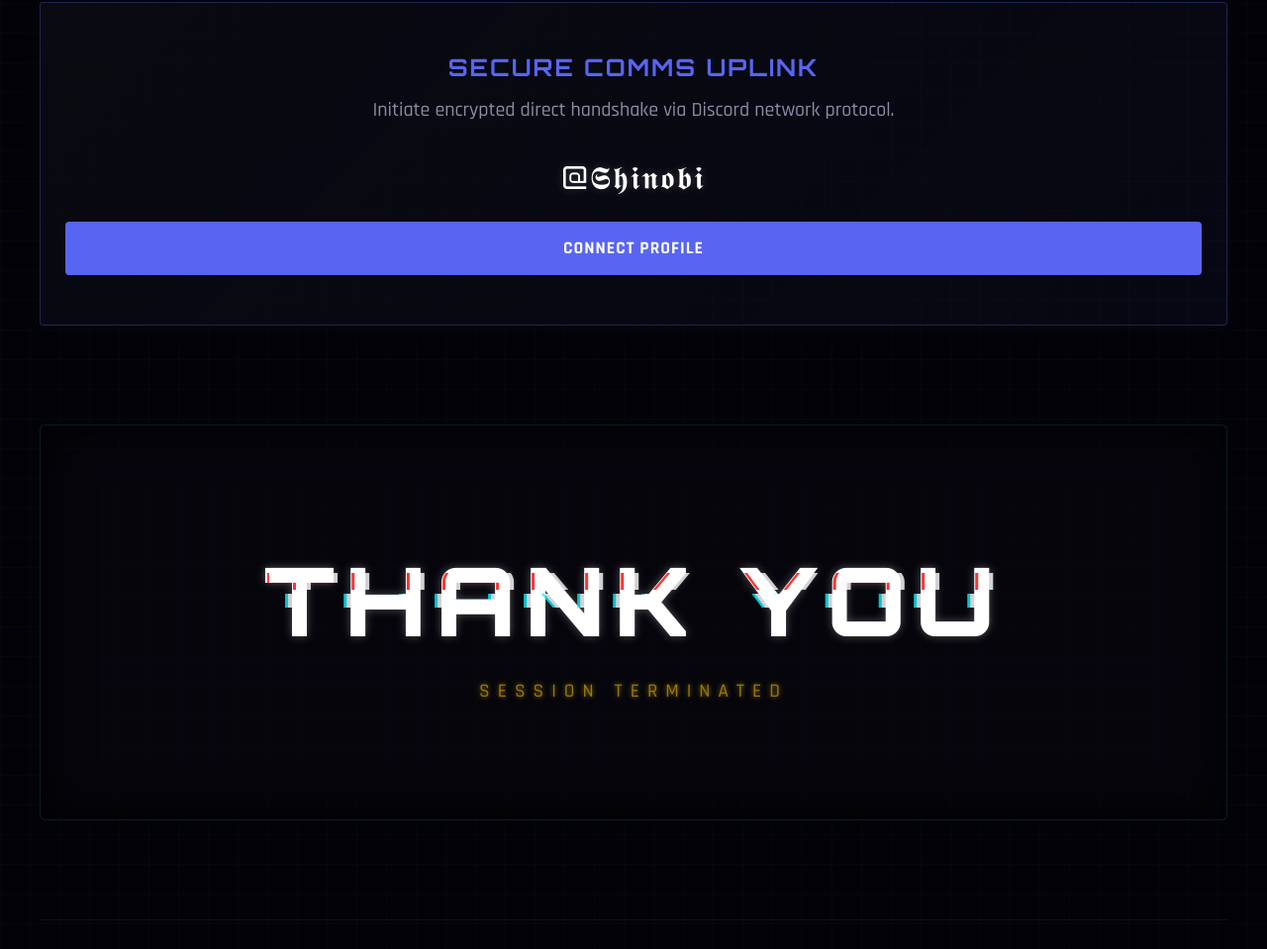
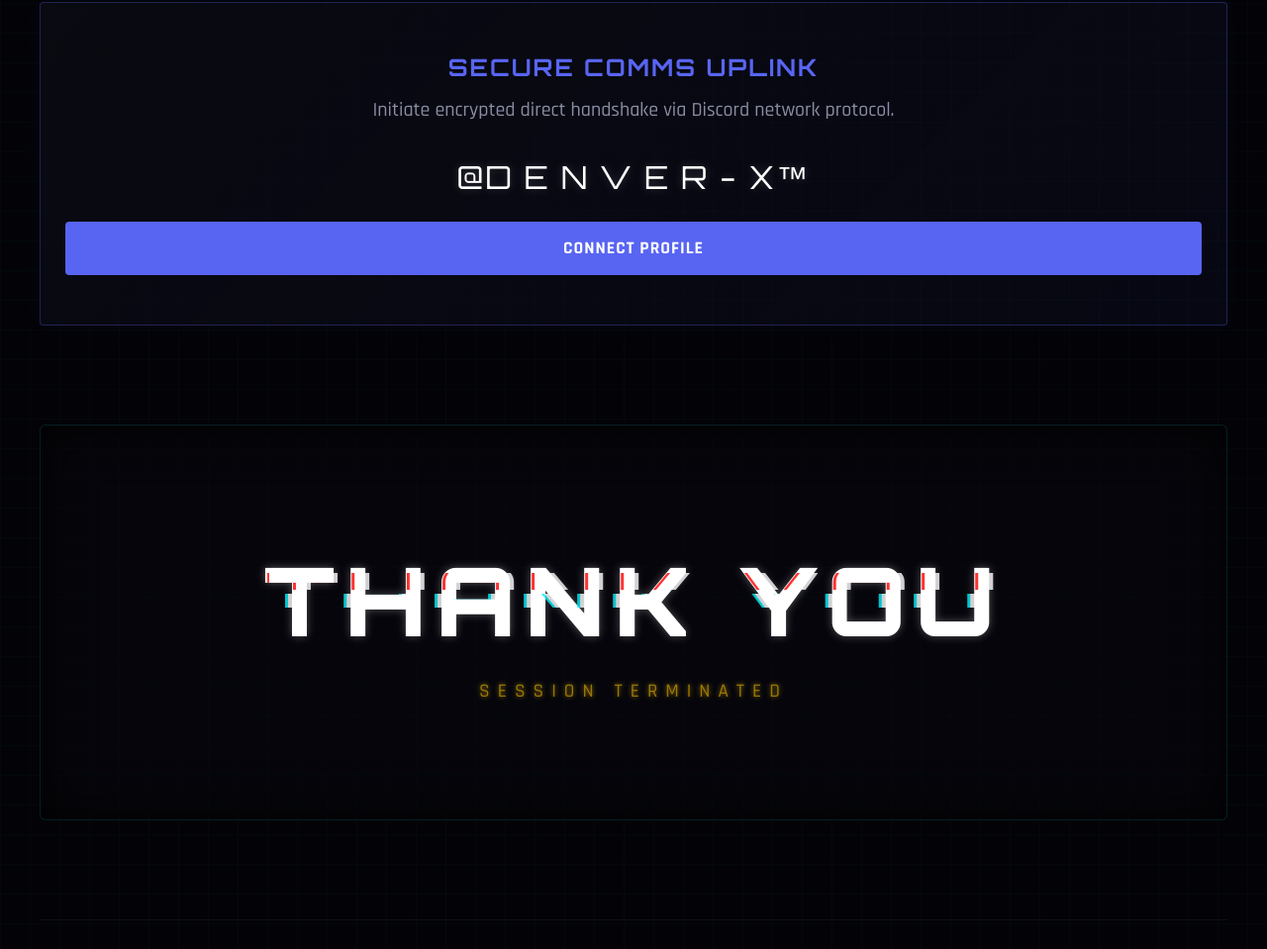
Before and after one commit to Shariquessw/Portfolio, a website: page public/index.html in a window 1280 px wide. Shown: the part 2607-3566 px from the top of the page at 99% size. Drawn offline with Linux system fonts and the light colour scheme; no server answers.

Commit message:
Update index.html

```diff
--- a/public/index.html
+++ b/public/index.html
@@ -558,7 +558,7 @@
             <div class="cyber-panel discord-gateway">
                 <h2>Secure Comms Uplink</h2>
                 <p style="color: var(--text-secondary); font-size: 1.25rem; margin-bottom: 10px;">Initiate encrypted direct handshake via Discord network protocol.</p>
-                <div class="discord-id">@𝕾𝖍𝖎𝖓𝖔𝖇𝖎</div>
+                <div class="discord-id">@D E N V E R - X™</div>
                 <a href="https://discord.com/users/1453441629343056026" class="btn-discord" target="_blank">Connect Profile</a>
             </div>
         </section>
```
